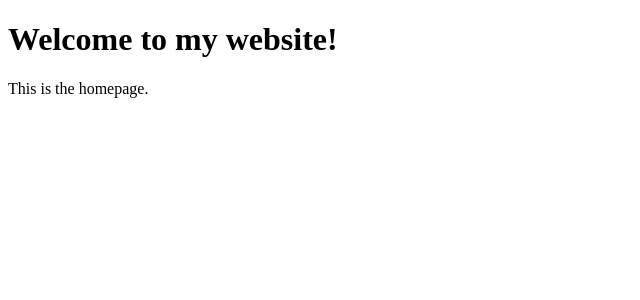
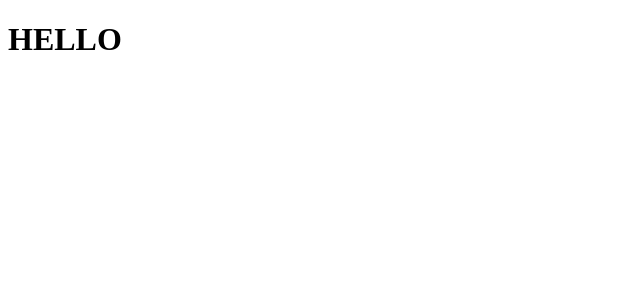
Before and after one commit to KevinVanDerSchans/graciela-photography, a Next.js app: page / in a window 1280 px wide. Shown: the top 300 px of the page, without its empty margins (0-640 px from the left). Built offline with nearby package versions, Linux system fonts and the light colour scheme.

Commit message:
Add router to app.js

```diff
--- a/pages/_app.js
+++ b/pages/_app.js
@@ -1,7 +1,14 @@
 import React from 'react';
+import { useRouter } from 'next/router';
 
-function MyApp({ Component, pageProps }) {
-  return <Component {...pageProps} />;
-}
+function Layout ({ children }) {
+  const router = useRouter();
 
-export default MyApp;
+  if (router.pathname === '/') {
+    return <h1>HELLO</h1>;
+  }
+
+  return <div>{children}</div>
+};
+
+export default Layout;
```
